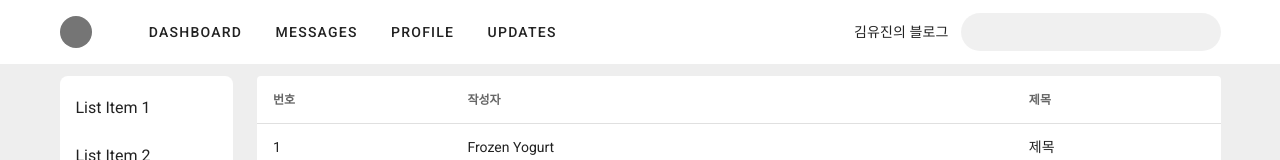
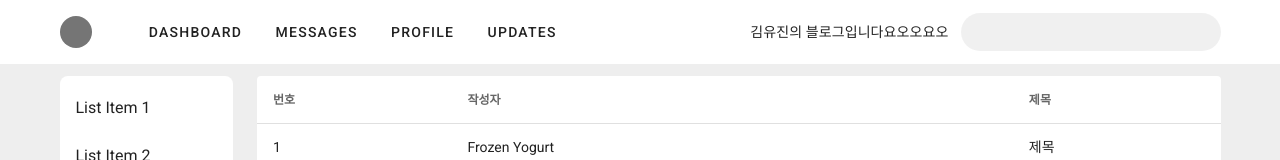
Before and after one commit to yuzin9712/vue-devops, a Vue app: page / in a window 1280 px wide. Shown: the top 160 px of the page. Built offline with nearby package versions, Linux system fonts and the light colour scheme.

Commit message:
젠킨스 구축

```diff
--- a/src/App.vue
+++ b/src/App.vue
@@ -9,7 +9,7 @@
         </v-btn>
 
         <v-spacer></v-spacer>
-        <span class="subtitle-2 mr-3">김유진의 블로그</span>
+        <span class="subtitle-2 mr-3">김유진의 블로그입니다요오오요오</span>
 
         <v-responsive max-width="260">
           <v-text-field
```
